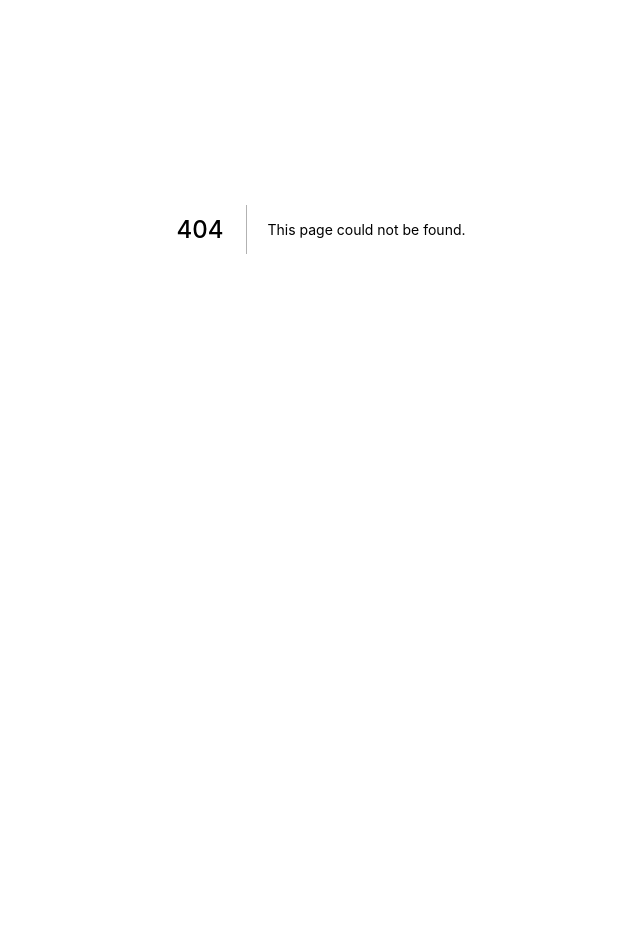
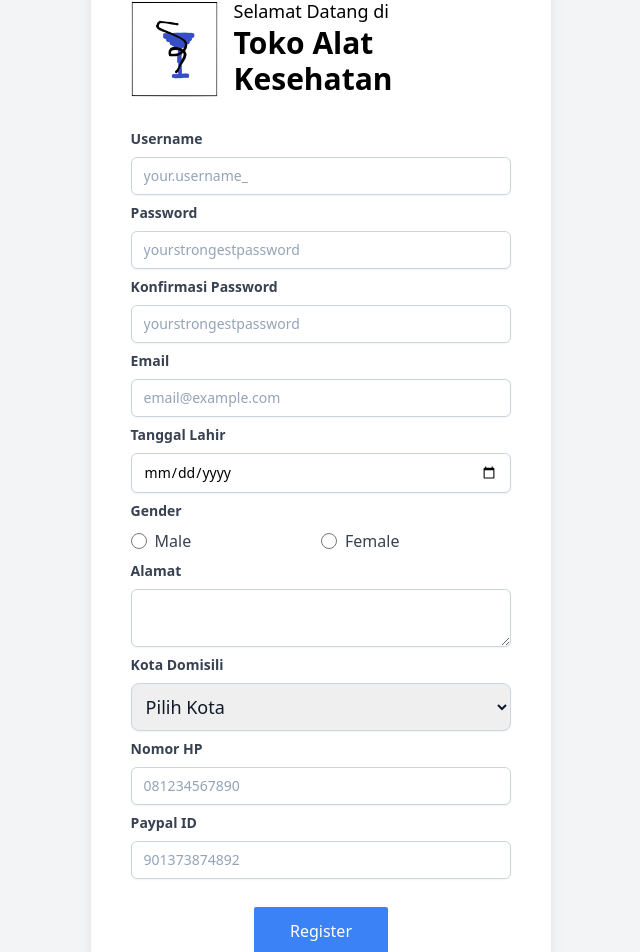
Before and after one commit to thisham/alkesshop-monolith, a Next.js app: page /register in a window 1280 px wide. Before the commit this address had no page. Shown: the part 171-1123 px from the top of the page, without its empty margins (319-959 px from the left). Before the commit the page ends 800 px from the top, so only its background shows below. Built offline with nearby package versions, Linux system fonts and the light colour scheme.

Commit message:
feat: add register ui

```diff
--- /dev/null
+++ b/pages/register.tsx
@@ -0,0 +1,187 @@
+import type { NextPage } from "next";
+import Image from "next/image";
+import AuthCard from "../components/cards/AuthCard";
+import logo from "../public/logo.png";
+import UnauthenticatedLayout from "../components/layouts/Unauthenticated";
+import { FormEvent, useState } from "react";
+import AuthButton from "../components/buttons/AuthButton";
+import TextInput from "../components/input/TextInput";
+import PasswordInput from "../components/input/PasswordInput";
+import EmailInput from "../components/input/EmailInput";
+import DateInput from "../components/input/DateInput";
+import RadioInput from "../components/input/RadioInput";
+import TextAreaInput from "../components/input/TextAreaInput";
+import PhoneInput from "../components/input/PhoneInput";
+import SelectInput from "../components/input/SelectInput";
+import Link from "next/link";
+
+enum GenderEnum {
+  MALE = "Male",
+  FEMALE = "Female",
+}
+
+type RegisterInput = {
+  username?: string;
+  password?: string;
+  passwordConfirmation?: string;
+  email?: string;
+  birthDate?: Date;
+  gender?: GenderEnum;
+  address?: string;
+  city?: string;
+  phoneNumber?: string;
+  paypalID?: string;
+};
+
+function useLogic() {
+  const [registerInput, setRegisterInput] = useState<RegisterInput>();
+
+  const handleChange = (
+    e: FormEvent<HTMLInputElement | HTMLTextAreaElement>
+  ) => {
+    setRegisterInput({
+      ...registerInput,
+      [e.currentTarget.name]: e.currentTarget.value,
+    });
+  };
+
+  const submitRegisterHandler = () => {
+    alert(registerInput?.password);
+  };
+
+  return {
+    states: {
+      registerInput,
+    },
+    utils: {
+      setRegisterInput,
+
+      handleChange,
+      submitRegisterHandler,
+    },
+  };
+}
+
+const Home: NextPage = () => {
+  const { states, utils } = useLogic();
+
+  return (
+    <UnauthenticatedLayout pageTitle="Register">
+      <AuthCard>
+        {/* card headers */}
+        <div className="flex flex-row space-x-4 items-end">
+          {/* image */}
+          <div className="relative w-24 h-24">
+            <Image src={logo} alt="Logo toko alkes." layout="fill" />
+          </div>
+
+          {/* title */}
+          <div>
+            <h3 className="text-lg">Selamat Datang di</h3>
+            <h1 className="text-3xl font-bold">Toko Alat Kesehatan</h1>
+          </div>
+        </div>
+
+        {/* card form */}
+        <div className="mt-8 space-y-2">
+          {/* username */}
+          <TextInput
+            inputName="username"
+            label="Username"
+            onChange={utils.handleChange}
+            placeholder="your.username_"
+          />
+
+          {/* password */}
+          <PasswordInput
+            inputName="password"
+            label="Password"
+            onChange={utils.handleChange}
+            placeholder="yourstrongestpassword"
+          />
+
+          {/* password confirmation */}
+          <PasswordInput
+            inputName="passwordConfirmation"
+            label="Konfirmasi Password"
+            onChange={utils.handleChange}
+            placeholder="yourstrongestpassword"
+          />
+
+          {/* email */}
+          <EmailInput
+            inputName="email"
+            label="Email"
+            onChange={utils.handleChange}
+            placeholder="email@example.com"
+          />
+
+          {/* birthdate */}
+          <DateInput
+            inputName="birthDate"
+            label="Tanggal Lahir"
+            onChange={utils.handleChange}
+          />
+
+          {/* gender */}
+          <RadioInput
+            masterLabel="Gender"
+            groupName="gender"
+            radios={[
+              { title: "Male", value: "Male", onClick: utils.handleChange },
+              { title: "Female", value: "Female", onClick: utils.handleChange },
+            ]}
+          />
+
+          {/* address */}
+          <TextAreaInput
+            inputName="address"
+            label="Alamat"
+            onChange={utils.handleChange}
+          />
+
+          {/* city */}
+          <SelectInput
+            masterLabel="Kota Domisili"
+            defaultOptionTitle="Pilih Kota"
+            options={[
+              { value: "3515", title: "Sidoarjo" },
+              { value: "3578", title: "Surabaya" },
+              { value: "3525", title: "Gresik" },
+            ]}
+            onChange={utils.handleChange}
+          />
+
+          {/* phone */}
+          <PhoneInput
+            inputName="phone"
+            label="Nomor HP"
+            onChange={utils.handleChange}
+            placeholder="081234567890"
+          />
+
+          {/* paypal id */}
+          <TextInput
+            inputName="paypalID"
+            label="Paypal ID"
+            onChange={utils.handleChange}
+            placeholder="901373874892"
+          />
+
+          {/* submit */}
+          <div className="pt-5 text-center">
+            <AuthButton action={utils.submitRegisterHandler} title="Register" />
+          </div>
+
+          <Link href="/login">
+            <div className="text-center mt-6 text-blue-400 cursor-pointer">
+              Sudah punya akun? Login di sini!
+            </div>
+          </Link>
+        </div>
+      </AuthCard>
+    </UnauthenticatedLayout>
+  );
+};
+
+export default Home;
```
